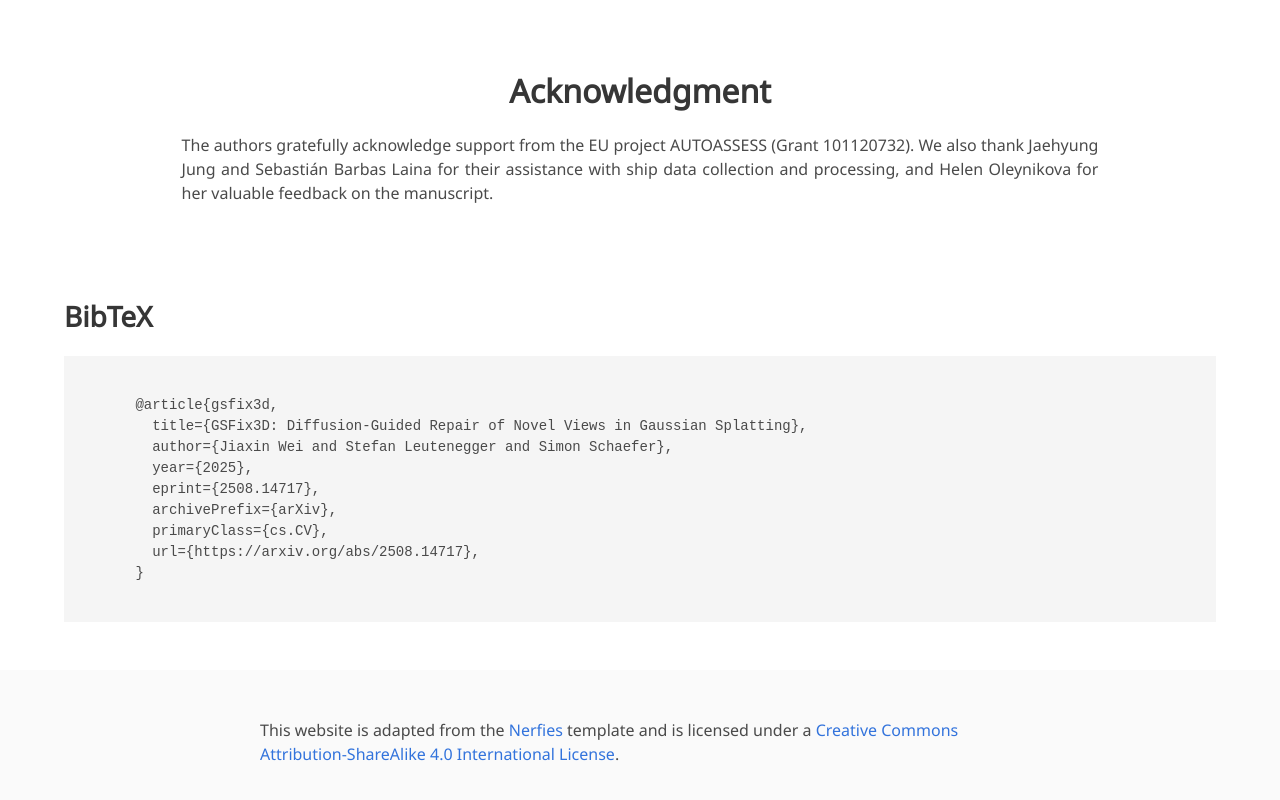
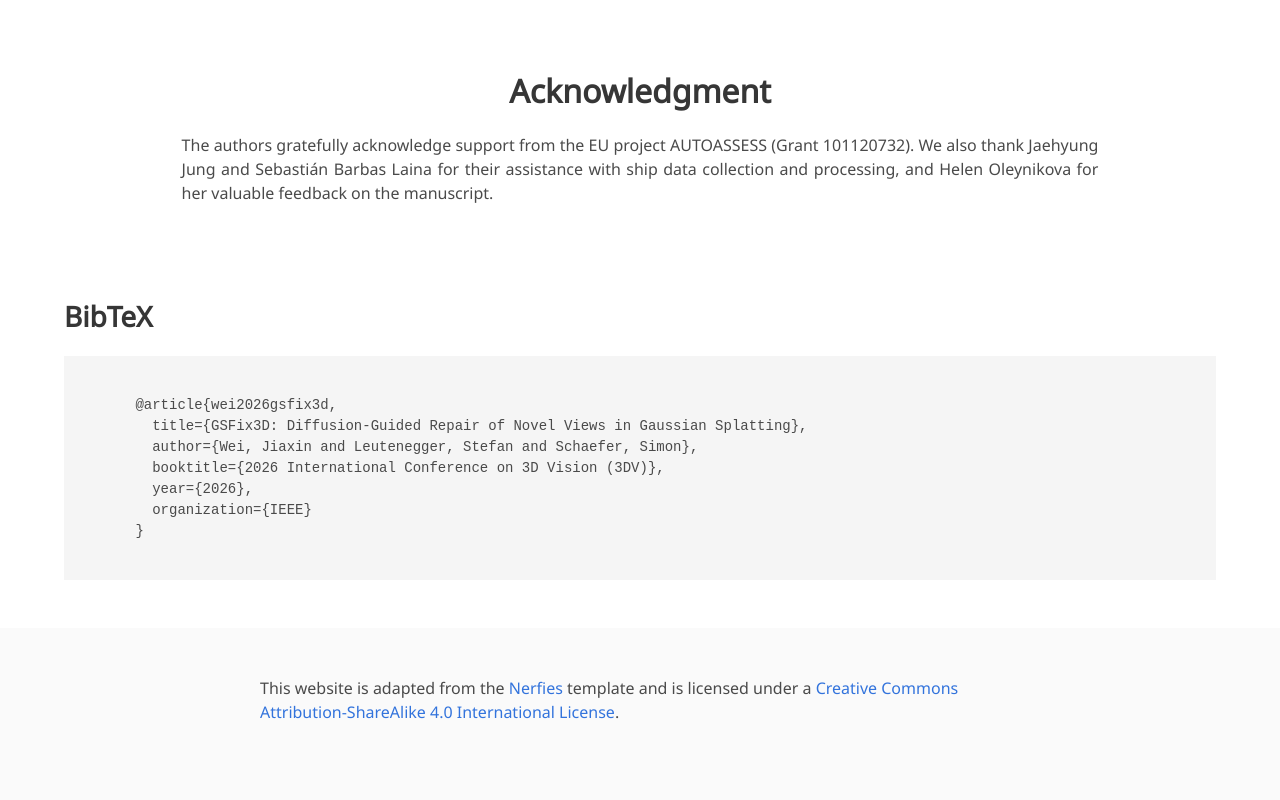
Before and after one commit to GSFix3D/GSFix3D.github.io, a plain HTML site: page index.html in a window 1280 px wide. Shown: the part 5078-5878 px from the top of the page. Drawn offline with Linux system fonts and the light colour scheme; some icons are missing; a web font is replaced by a local one.

Commit message:
Modify BibTeX entry for GSFix3D
Updated the BibTeX entry for GSFix3D with correct details.

```diff
--- a/index.html
+++ b/index.html
@@ -869,14 +869,12 @@
   <div class="container is-max-widescreen content">
     <h2 class="title">BibTeX</h2>
     <pre><code>
-      @article{gsfix3d,
+      @article{wei2026gsfix3d,
         title={GSFix3D: Diffusion-Guided Repair of Novel Views in Gaussian Splatting},
-        author={Jiaxin Wei and Stefan Leutenegger and Simon Schaefer},
-        year={2025},
-        eprint={2508.14717},
-        archivePrefix={arXiv},
-        primaryClass={cs.CV},
-        url={https://arxiv.org/abs/2508.14717},
+        author={Wei, Jiaxin and Leutenegger, Stefan and Schaefer, Simon},
+        booktitle={2026 International Conference on 3D Vision (3DV)},
+        year={2026},
+        organization={IEEE}
       }
     </code></pre>
   </div>
```
